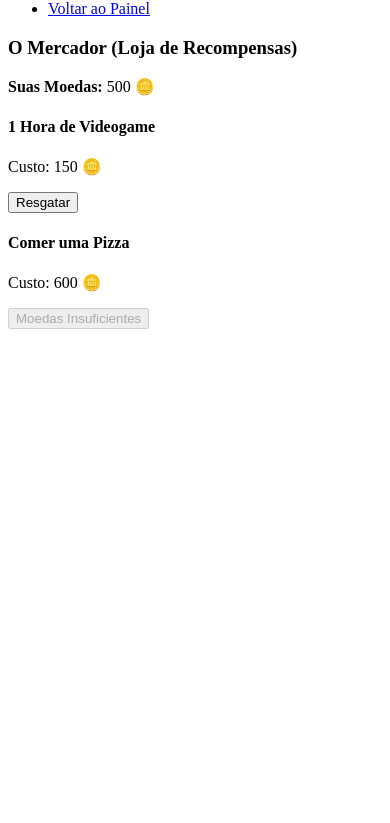
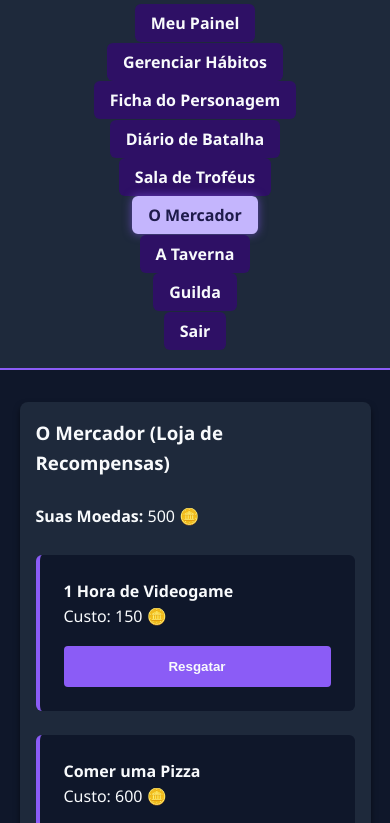
Before and after one commit to DevLiciniodeMiranda/TSC-1-repositorio, a plain HTML site: page client/loja.html in a window 390 px wide. Shown: the part 67-890 px from the top of the page. Before the commit the page ends 844 px from the top, so only its background shows below. Drawn offline with Linux system fonts and the light colour scheme.

Commit message:
Adiciona estilização CSS (Flexbox/Grid), navegação interativa e documentação da Etapa 03

```diff
--- a/client/loja.html
+++ b/client/loja.html
@@ -3,16 +3,31 @@
 <head>
     <meta charset="UTF-8">
     <title>NextLevel - O Mercador</title>
+    <link rel="stylesheet" href="style.css">
 </head>
 <body>
     <header>
         <h2>NextLevel</h2>
-        <nav><ul><li><a href="dashboard.html">Voltar ao Painel</a></li></ul></nav>
+        <nav>
+            <ul>
+                <li><a href="dashboard.html">Meu Painel</a></li>
+                <li><a href="habitos.html">Gerenciar Hábitos</a></li>
+                <li><a href="perfil.html">Ficha do Personagem</a></li>
+                <li><a href="diario.html">Diário de Batalha</a></li>
+                <li><a href="trofeus.html">Sala de Troféus</a></li>
+                <li><a href="loja.html" class="ativo">O Mercador</a></li>
+                <li><a href="taverna.html">A Taverna</a></li>
+                <li><a href="guilda.html">Guilda</a></li>
+                <li><a href="index.html">Sair</a></li>
+            </ul>
+        </nav>
     </header>
     <main>
         <section>
             <h3>O Mercador (Loja de Recompensas)</h3>
+            <br>
             <p><strong>Suas Moedas:</strong> 500 🪙</p>
+            <br>
             <article>
                 <h4>1 Hora de Videogame</h4>
                 <p>Custo: 150 🪙</p>
--- /dev/null
+++ b/client/style.css
@@ -0,0 +1,153 @@
+/* RESET BÁSICO E VARIÁVEIS DE CORES */
+* {
+    margin: 0;
+    padding: 0;
+    box-sizing: border-box;
+}
+
+:root {
+    --bg-fundo: #0f172a;
+    --bg-painel: #1e293b;
+    --texto-claro: #f8fafc;
+    --texto-mutado: #94a3b8;
+    --cor-destaque: #8b5cf6;
+    --espacamento-padrao: 1.5rem;
+}
+
+body {
+    background-color: var(--bg-fundo);
+    color: var(--texto-claro);
+    font-family: 'Segoe UI', Tahoma, Geneva, Verdana, sans-serif;
+    line-height: 1.6;
+}
+
+/* UTILIZAÇÃO DE FLEXBOX - CABEÇALHO E MENU */
+header {
+    display: flex;
+    justify-content: space-between;
+    align-items: center;
+    gap: 3rem;
+    padding: 1.5rem 5%;
+    background-color: var(--bg-painel);
+    border-bottom: 2px solid var(--cor-destaque);
+    flex-wrap: wrap;
+}
+
+nav ul {
+    display: flex;
+    gap: 1rem;
+    list-style: none;
+    flex-wrap: wrap;
+    justify-content: flex-end;
+}
+/* ESTILO BASE DO BOTÃO DO MENU */
+nav a {
+    background-color: #2e1065;
+    color: var(--texto-claro);
+    text-decoration: none;
+    font-weight: bold;
+    padding: 0.5rem 1rem;
+    border-radius: 6px;
+    transition: all 0.3s ease;
+}
+
+/* EFEITO AO PASSAR O MOUSE */
+nav a:hover {
+    background-color: var(--cor-destaque);
+}
+
+/* CLASSE DA PÁGINA ATUAL (SELECIONADA) */
+nav a.ativo {
+    background-color: #c4b5fd;
+    color: #1e1b4b;
+    box-shadow: 0 0 10px rgba(139, 92, 246, 0.6);
+}
+
+/* UTILIZAÇÃO DE CSS GRID - ESTRUTURA PRINCIPAL */
+main {
+    padding: 2rem 5%;
+    display: grid;
+    grid-template-columns: 1fr 2fr;
+    gap: 2rem;
+    align-items: start;
+    min-height: 80vh;
+}
+
+/* DIV CENTRALIZADA - ADAPTAÇÃO PARA TELAS DE FORMULÁRIO (LOGIN/CADASTRO) */
+body:not(:has(#status-perfil)) main {
+    grid-template-columns: 1fr;
+    max-width: 600px;
+    margin: 0 auto;
+}
+
+section {
+    background-color: var(--bg-painel);
+    padding: var(--espacamento-padrao);
+    border-radius: 8px;
+    box-shadow: 0 4px 6px rgba(0,0,0,0.5);
+}
+
+/* ESTILIZAÇÃO DE CARDS, INPUTS E BOTOES */
+article {
+    background-color: var(--bg-fundo);
+    padding: 1.5rem;
+    border-radius: 6px;
+    margin-bottom: 1.5rem;
+    border-left: 4px solid var(--cor-destaque);
+}
+
+input, select {
+    width: 100%;
+    padding: 0.8rem;
+    margin-top: 0.5rem;
+    background-color: var(--bg-fundo);
+    border: 1px solid var(--texto-mutado);
+    color: var(--texto-claro);
+    border-radius: 4px;
+}
+
+button {
+    background-color: var(--cor-destaque);
+    color: var(--texto-claro);
+    border: none;
+    padding: 0.8rem 1.5rem;
+    border-radius: 4px;
+    cursor: pointer;
+    font-weight: bold;
+    margin-top: 1rem;
+    transition: filter 0.2s;
+    width: 100%;
+}
+
+button:hover {
+    filter: brightness(1.2);
+}
+
+/* MEDIA QUERIES - BREAKPOINT 1: TABLET (768px) */
+@media (max-width: 768px) {
+    main {
+        grid-template-columns: 1fr;
+    }
+
+    header {
+        flex-direction: column;
+        gap: 1rem;
+        text-align: center;
+    }
+
+    nav ul {
+        justify-content: center;
+    }
+}
+
+/* MEDIA QUERIES - BREAKPOINT 2: SMARTPHONE (390px) */
+@media (max-width: 390px) {
+    nav ul {
+        flex-direction: column;
+        gap: 0.8rem;
+    }
+
+    section {
+        padding: 1rem;
+    }
+}
```
Also changed, not shown: client/cadastro.html (+1 -0 lines), client/dashboard.html (+5 -8 lines), client/diario.html (+15 -1 lines), client/guilda.html (added, +53 -0 lines), client/habitos.html (+11 -5 lines), client/index.html (+2 -1 lines), client/perfil.html (+16 -1 lines), client/recuperar-senha.html (+1 -0 lines), client/taverna.html (+27 -3 lines), client/trofeus.html (+15 -1 lines).
